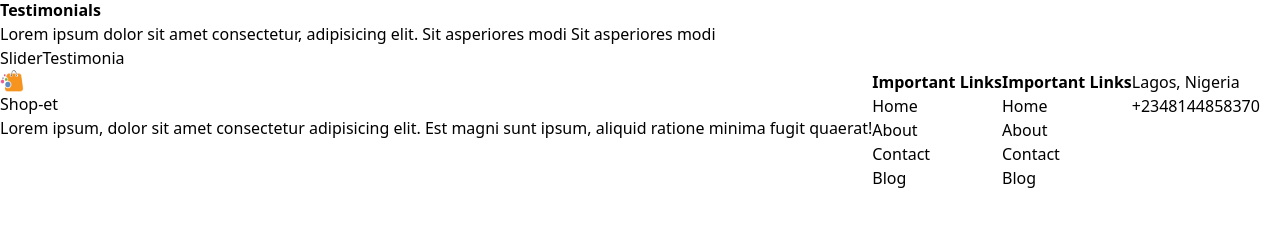
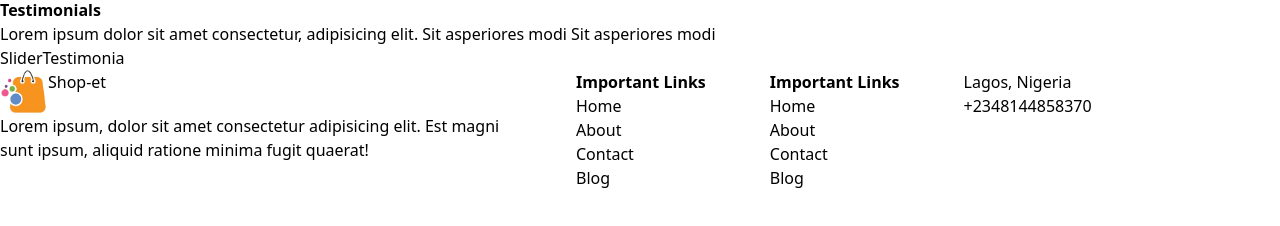
Before and after one commit to Kkebuka/shop-et, a React (Create React App) app: page / in a window 1280 px wide. Shown: the part 1793-2019 px from the top of the page. Before the commit the page ends 1983 px from the top, so only its background shows below. Built offline with nearby package versions, Linux system fonts and the light colour scheme.

Commit message:
Footer component updated

```diff
--- a/src/Footer.js
+++ b/src/Footer.js
@@ -3,13 +3,13 @@ import logo from "./assets/logo.png";
 
 function Footer() {
   return (
-    <div className=" flex flex-col lg:flex-row">
-      <div>
-        <div>
-          <img src={logo} alt="logo" className=" w-6" />
+    <div className=" container mx-auto flex flex-col gap-0 lg:flex-row lg:gap-16 h-[300px]">
+      <div className=" w-[100%] lg:w-[40%]">
+        <div className="flex">
+          <img src={logo} alt="logo" className=" w-12" />
           <h2>Shop-et</h2>
         </div>
-        <div>
+        <div className="">
           Lorem ipsum, dolor sit amet consectetur adipisicing elit. Est magni
           sunt ipsum, aliquid ratione minima fugit quaerat!
         </div>
```
